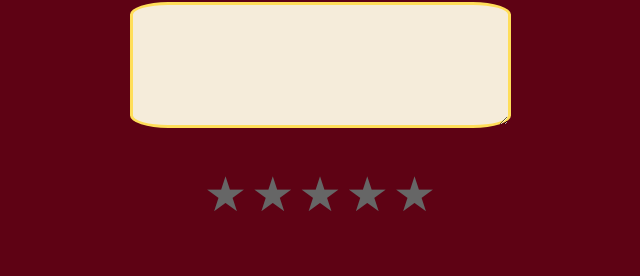
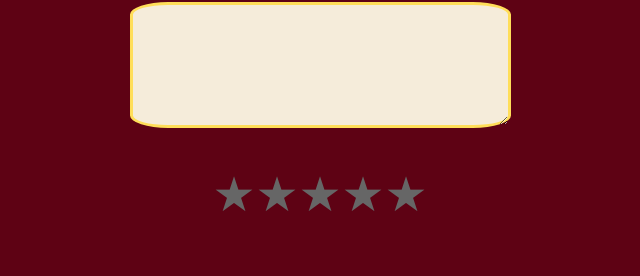
Before and after one commit to pavora-consultoria/projeto-salsa, a website: page index.html in a window 1280 px wide. Shown: the part 3963-4239 px from the top of the page, 320-960 px from the left. Drawn offline with nearby package versions, Linux system fonts and the light colour scheme; a web font is replaced by a local one.

Commit message:
Solução das estrelas

```diff
--- a/main.css
+++ b/main.css
@@ -502,13 +502,19 @@ form {
 /* Estrelas */
 
 
+.rating {
+  justify-content: center;
+  display: flex;
+  flex-direction: row-reverse;
+}
+
 .rating:not(:checked) > input {
   position: absolute;
   appearance: none;
 }
 
 .rating:not(:checked) > label {
-  float: inherit;
+  flex-direction: row-reverse;
   cursor: pointer;
   font-size: 3rem;
   color: #666;
```
